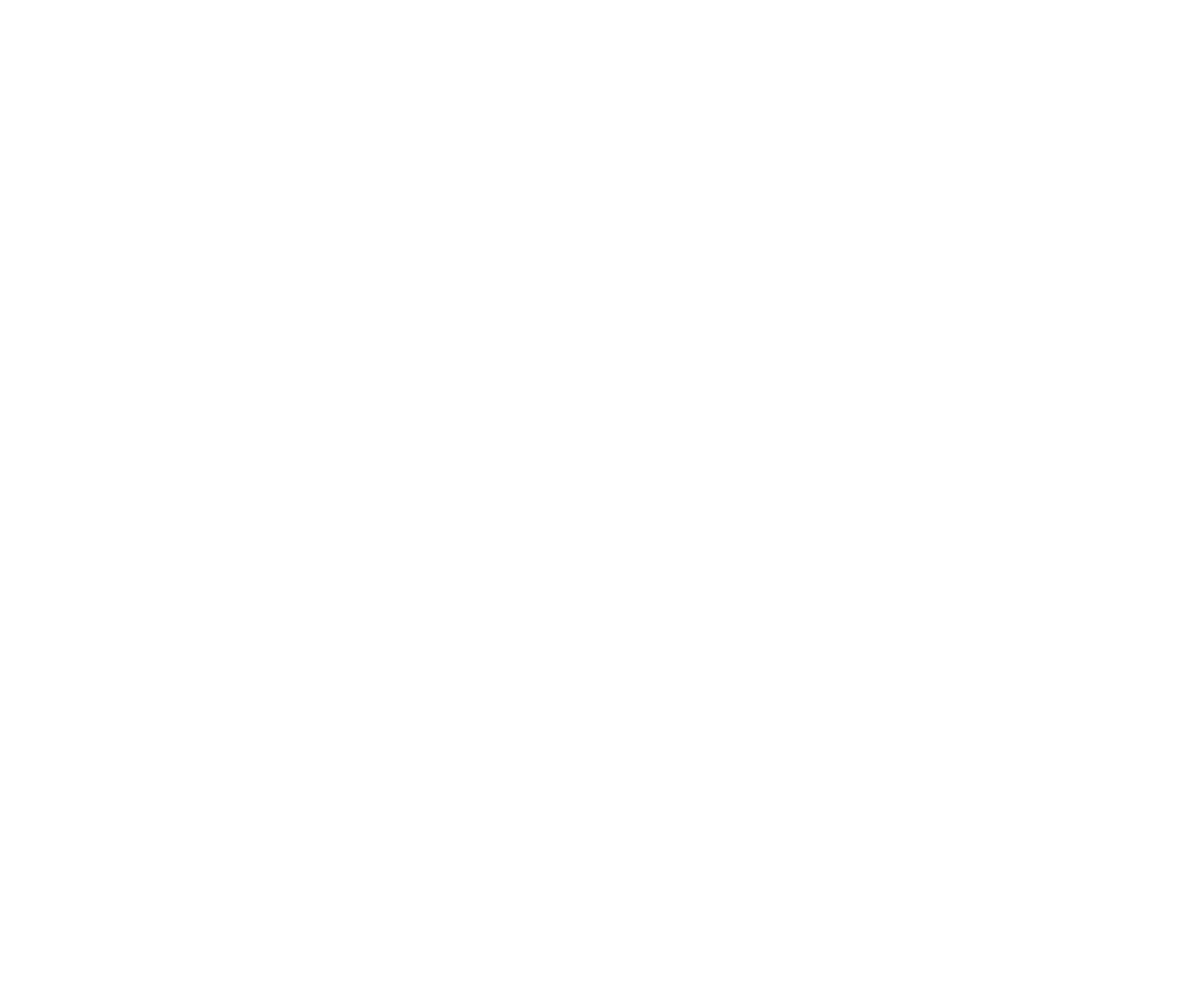
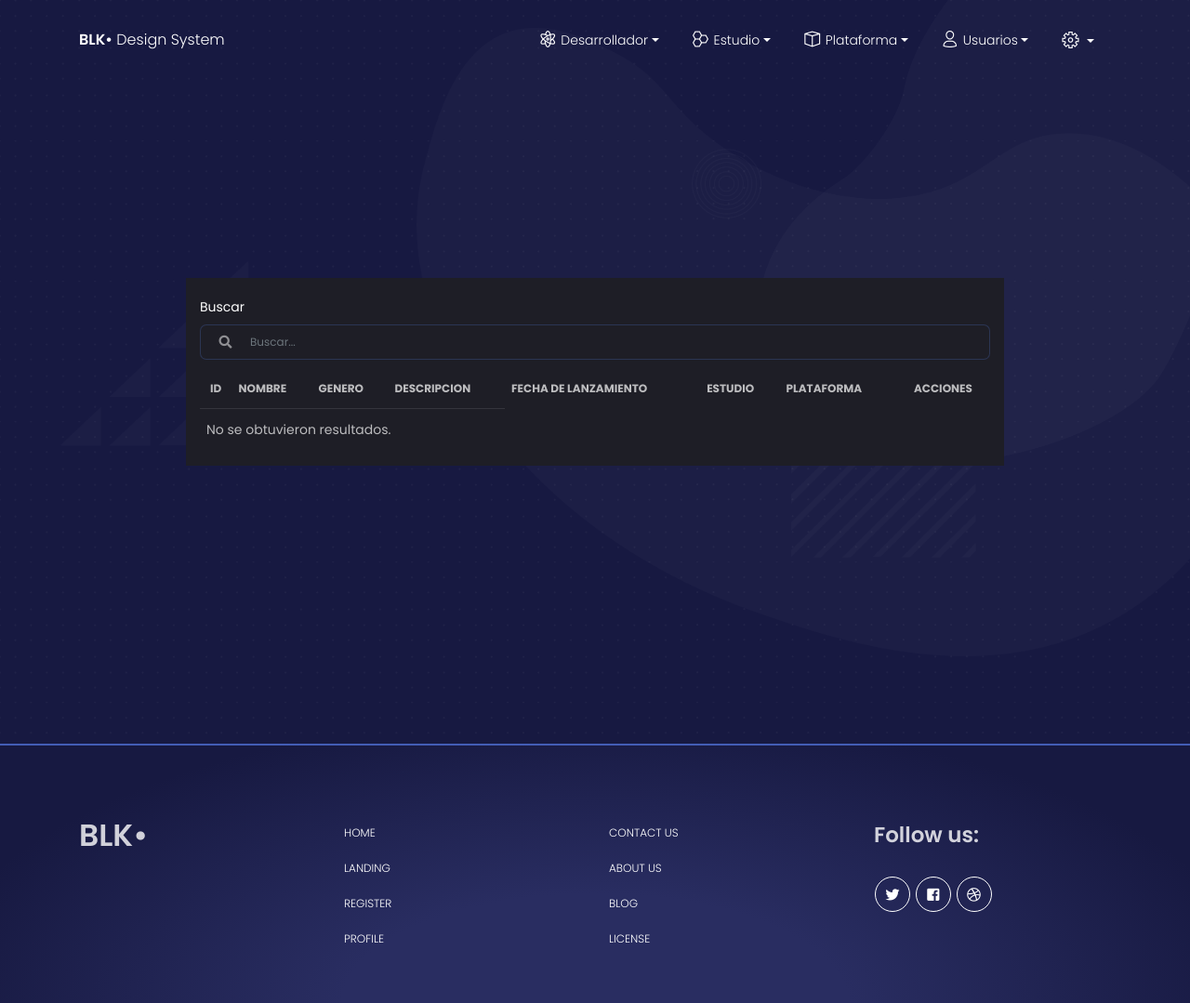
Before and after one commit to IgnacioCastro0713/php_mvc, a PHP site: page / in a window 1280 px wide. Before the commit the page is empty. Shown: the whole page at 93% size. Before the commit the page ends 800 px from the top, so only its background shows below. Run offline with PHP 8.4, Linux system fonts and the light colour scheme; the visitor is signed in with stand-in values (Sample User, id 1); tables that the repository leaves empty hold one stand-in row (values such as "Sample post"); some libraries are stand-ins or nearby versions.

Commit message:
coreccion para guardar

```diff
--- a/controllers/GameController.php
+++ b/controllers/GameController.php
@@ -4,6 +4,7 @@ namespace GameController;
 
 include '../config/Configuration.php';
 use Configuration\Configuration;
+use Connection\Connection;
 use InterfaceModel\InterfaceController as Controller;
 use Utilities\Utilities;
 use Game\Game;
@@ -46,7 +47,10 @@ class GameController implements Controller
 
     public static function table()
     {
-        // TODO: Implement table() method.
+        $res = Game::search($_POST['search']);
+        $count = $res->rowCount();
+        echo $count;
+        require_once "../views/game/row.php";
     }
 }
 $function = (String)$_POST['func'];
--- a/model/Game.php
+++ b/model/Game.php
@@ -34,9 +34,9 @@ class Game implements Model
     {
         $sql = "INSERT INTO juego (nombre, genero, descripcion, lanzamiento, estudio_id)
                 VALUES ('{$this->nombre}', '{$this->genero}', '{$this->descripcion}', '{$this->lanzamiento}', '{$this->estudio}')";
-        $res = Conn::instance()->exec($sql);
-        $this->id = Conn::instance()->lastInsertId();
-        return $res;
+        $response = Conn::instance()->exec($sql);
+        $this->setId(Conn::instance()->lastInsertId());
+        return $response;
     }
 
     public function update($id)
@@ -51,17 +51,25 @@ class Game implements Model
 
     public static function search($search)
     {
-        // TODO: Implement search() method.
+        $sql = "SELECT * FROM juego j INNER JOIN entorno e on j.id = e.juego_id INNER JOIN estudio e2 on j.estudio_id = e2.id
+                INNER JOIN desarrollador d on e2.id = d.estudio_id INNER JOIN plataforma p on e.plataforma_id = p.id
+                WHERE j.nombre LIKE '{$search}' OR j.genero LIKE '{$search}' OR e2.nombre LIKE '{$search}'";
+        return Conn::instance()->query($sql);
     }
 
     public function setPlatform($platform)
     {
-        $sql = "SELECT * FROM entorno WHERE juego_id = '{$this->id}' AND plataforma_id = '{$platform}'";
+        $sql = "SELECT * FROM entorno WHERE juego_id = '{$this->getId()}' AND plataforma_id = '{$platform}'";
         if (!Conn::instance() -> query($sql) -> rowCount()) {
-            $sql = "INSERT INTO entorno (plataforma_id, juego_id) VALUES ('{$platform}', '{$this->id}')";
+            $sql = "INSERT INTO entorno (plataforma_id, juego_id) VALUES ('{$platform}', '{$this->getId()}')";
             return Conn::instance()->exec($sql);
         } else
             return true;
+    }
+
+    public function unSetPlatform()
+    {
+
     }
 
     /**
@@ -72,5 +80,11 @@ class Game implements Model
         $this->id = $id;
     }
 
-
+    /**
+     * @return mixed
+     */
+    public function getId()
+    {
+        return $this->id;
+    }
 }
--- a/views/game/index.php
+++ b/views/game/index.php
@@ -1,7 +1,47 @@
 <?php
-/**
- * Created by IntelliJ IDEA.
- * User: ignac
- * Date: 10/02/2019
- * Time: 01:45 PM
- */
+require_once '../layouts/header.php';
+require_once '../home/auth.php';
+?>
+<script type="text/javascript">
+    let controller = "GameController";
+</script>
+<body class="landing-page">
+<div class="wrapper">
+    <div class="page-header">
+        <img src="../../assets/img/blob.png" class="path">
+        <img src="../../assets/img/path2.png" class="path2">
+        <img src="../../assets/img/triunghiuri.png" class="shapes triangle">
+        <img src="../../assets/img/waves.png" class="shapes wave">
+        <img src="../../assets/img/patrat.png" class="shapes squares">
+        <img src="../../assets/img/cercuri.png" class="shapes circle">
+        <div class="content-center">
+            <div class="row justify-content-between align-items-center text-left">
+                <div class="col-lg-12 col-md-6" style="background-color: #1e1e26">
+                    <?php require_once '../layouts/search.php' ?>
+                    <table class="table">
+                        <thead>
+                        <tr>
+                            <th class="text-center">id</th>
+                            <th>Nombre</th>
+                            <th>Genero</th>
+                            <th>descripcion</th>
+                            <th>Fecha de lanzamiento</th>
+                            <th>Estudio</th>
+                            <th>Plataforma</th>
+                            <th class="text-center">Acciones</th>
+                        </tr>
+                        </thead>
+                        <tbody id="response">
+
+                        </tbody>
+                    </table>
+                </div>
+            </div>
+        </div>
+    </div>
+</div>
+</body>
+<?php require_once '../layouts/footer.php'; ?>
+<script type="text/javascript">
+    $(document).ready(loadTable(controller));
+</script>
--- a/views/game/row.php
+++ b/views/game/row.php
@@ -1,7 +1,30 @@
 <?php
-/**
- * Created by IntelliJ IDEA.
- * User: ignac
- * Date: 10/02/2019
- * Time: 01:45 PM
- */
+if ($count != 0) {
+    $rows = $res->fetchAll();
+    foreach ($rows as $row) { ?>
+        <tr>
+            <td class="text-center"><?php echo $row['id']; ?></td>
+            <td><?php echo $row['nombre']; ?></td>
+            <td><?php echo $row['genero']; ?></td>
+            <td><?php echo $row['descripcion']; ?></td>
+            <td><?php echo $row['lanzamiento']; ?></td>
+            <td><?php echo $row['nombre']; ?></td>
+            <td><?php echo $row['nombre']; ?></td>
+            <td class="td-actions text-center">
+                <!--button type="button" rel="tooltip" class="btn btn-info btn-simple btn-icon btn-sm">
+                    <i class="tim-icons icon-single-02"></i>
+                </button-->
+                <a href="update.php?id=<?php echo $row['id']?>" rel="tooltip"
+                   class="btn btn-success btn-simple btn-icon btn-sm" title="Editar">
+                    <i class="tim-icons icon-settings-gear-63"></i>
+                </a>
+                <button onclick="confirmDelete('<?php echo $row['nombre']?>', '<?php echo $row['id']; ?>', controller);"
+                        class="btn btn-danger btn-simple btn-icon btn-sm" title="Eliminar">
+                    <i class="tim-icons icon-simple-remove"></i>
+                </button>
+            </td>
+        </tr>
+        <?php
+    }
+} else
+    echo "<tr><td colspan='4'>No se obtuvieron resultados.</td></tr>";
```
